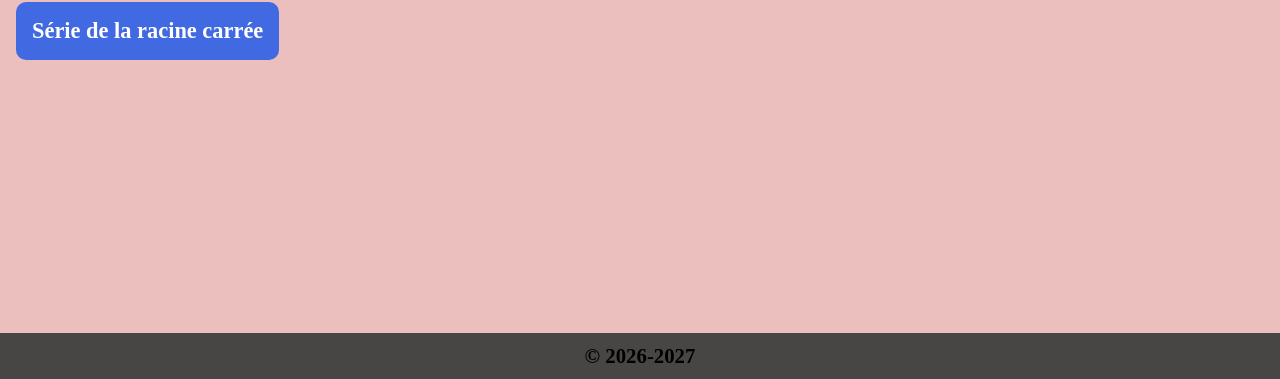
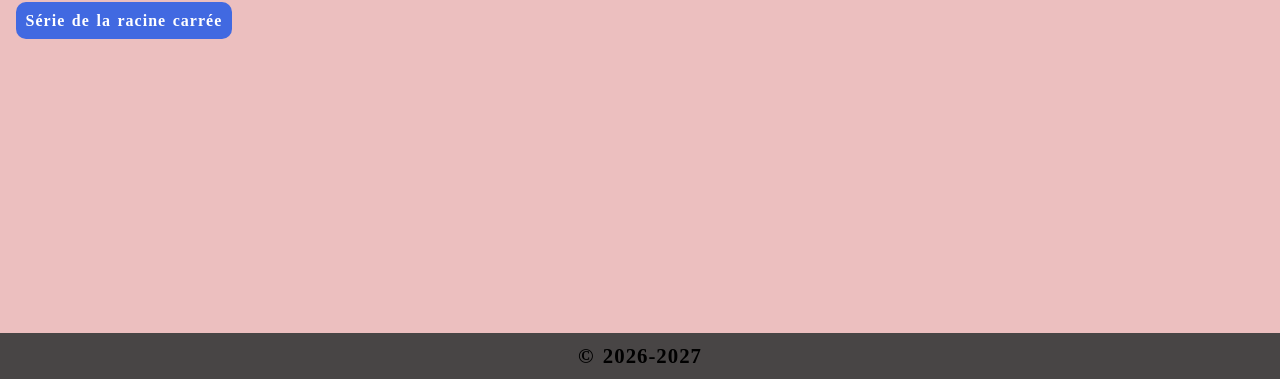
Before and after one commit to echlaihi/3AC, a plain HTML site: page index.html in a window 1280 px wide. Shown: the part 547-926 px from the top of the page. Drawn offline with Linux system fonts and the light colour scheme.

Commit message:
ajusting word spacing, letter spacing

```diff
--- a/index.html
+++ b/index.html
@@ -10,6 +10,8 @@
         box-sizing: border-box;
         padding: 0;
         margin: 0;
+        word-spacing: .1em;
+        letter-spacing: 1px;
     }
     .head{
         width: 100%;
@@ -49,12 +51,12 @@
     }
 
     .btn{
-        font-size: 1.4rem;
+        font-size: 1rem;
         display: block;
         /* border: 1px solid red; */
         width: fit-content;
         height: fit-content;
-        padding: 1rem;
+        padding: .6rem;
         margin-left: 1rem;
         border-radius: 10px;
         color: white;
```
